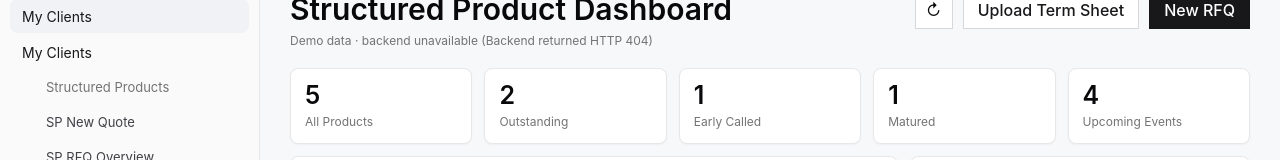
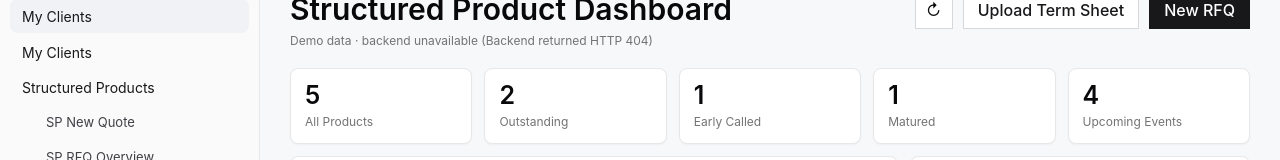
Before and after one commit to Gao-Shengyuan2006/structured-product-demo, a website: page index.html in a window 1280 px wide. Shown: the part 123-283 px from the top of the page. Drawn offline with Linux system fonts and the light colour scheme; no server answers.

Commit message:
Adjust structured products nav label

```diff
--- a/index.html
+++ b/index.html
@@ -21,7 +21,7 @@
           <a class="active" href="#">My Clients</a>
           <div class="nav-group">
             <a href="#">My Clients</a>
-            <span class="nested nav-label">Structured Products</span>
+            <span class="nav-label">Structured Products</span>
             <a class="nested" href="#new-quote" data-view-link="newQuote">SP New Quote</a>
             <a class="nested" href="#rfq-overview" data-view-link="rfqOverview">SP RFQ Overview</a>
             <a class="nested current" href="#lifecycle-list" data-view-link="lifecycleList">SP Lifecycle List</a>
--- a/styles.css
+++ b/styles.css
@@ -116,7 +116,7 @@ button {
 }
 
 .nav-list .nav-label {
-  color: var(--muted);
+  color: var(--ink);
   cursor: default;
 }
 
@@ -130,10 +130,6 @@ button {
   margin-left: 24px;
   color: #3f3f46;
   font-size: 13px;
-}
-
-.nav-list .nav-label.nested {
-  color: var(--muted);
 }
 
 .nav-group {
```
